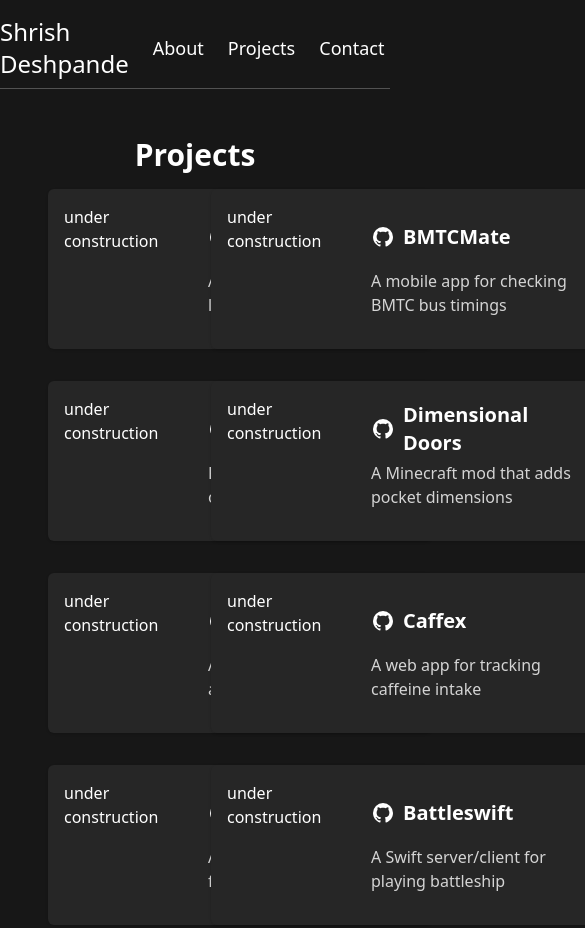
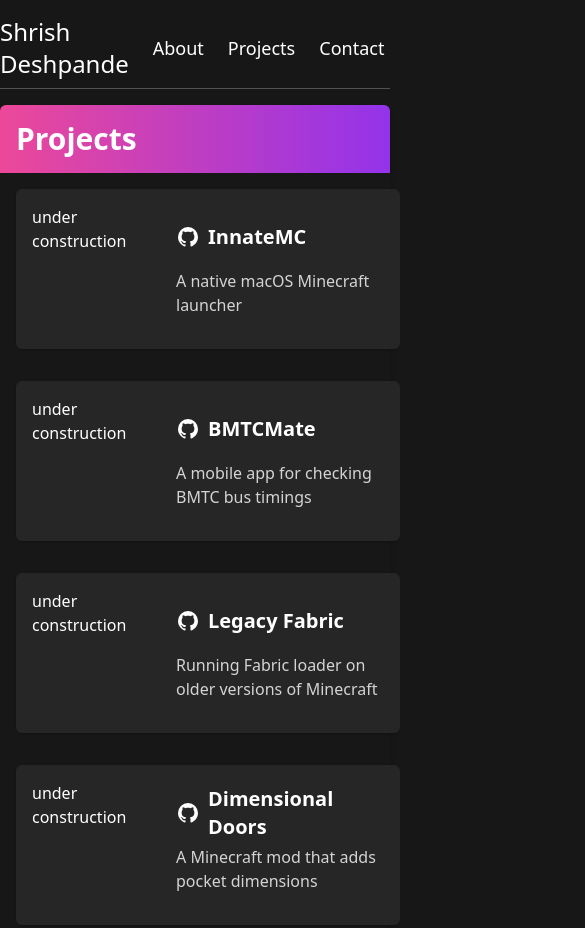
Before and after one commit to BoogieMonster1O1/shrishdeshpande, an Astro site: page /projects in a window 390 px wide. Shown: the top 928 px of the page, 585 px wide, since content can reach past the window. Built offline with nearby package versions, Linux system fonts and the light colour scheme; Astro itself is replaced by a stand-in of ours.

Commit message:
kewl projects heading

```diff
--- a/src/components/ProjectCard.astro
+++ b/src/components/ProjectCard.astro
@@ -9,7 +9,7 @@
   const { project } = Astro.props;
 ---
 
-<div class="flex flex-row bg-neutral-800 rounded-md shadow p-4 w-96 m-4 ">
+<div class="flex flex-row bg-neutral-800 rounded-md shadow p-4 w-96 m-4">
   <div class="w-32 h-32 mr-4">
     under construction
   </div>
--- a/src/pages/projects/index.astro
+++ b/src/pages/projects/index.astro
@@ -6,10 +6,10 @@
 ---
 
 <Layout>
-  <section class="flex flex-1 flex-col p-8 justify-start items-center">
-    <h1 class="text-3xl font-bold">Projects</h1>
+  <section class="flex flex-1 flex-col justify-start items-center mx-auto shadow-md rounded-md">
+    <h1 class="text-3xl font-bold bg-gradient-to-r from-pink-500 to-purple-600 w-full p-4 rounded-t-md" >Projects</h1>
 
-    <div class="grid grid-cols-2">
+    <div class="grid lg:grid-cols-2 grid-cols-1">
       {projects.map((project) => <ProjectCard project={project} />)}
     </div>
   </section>
```
